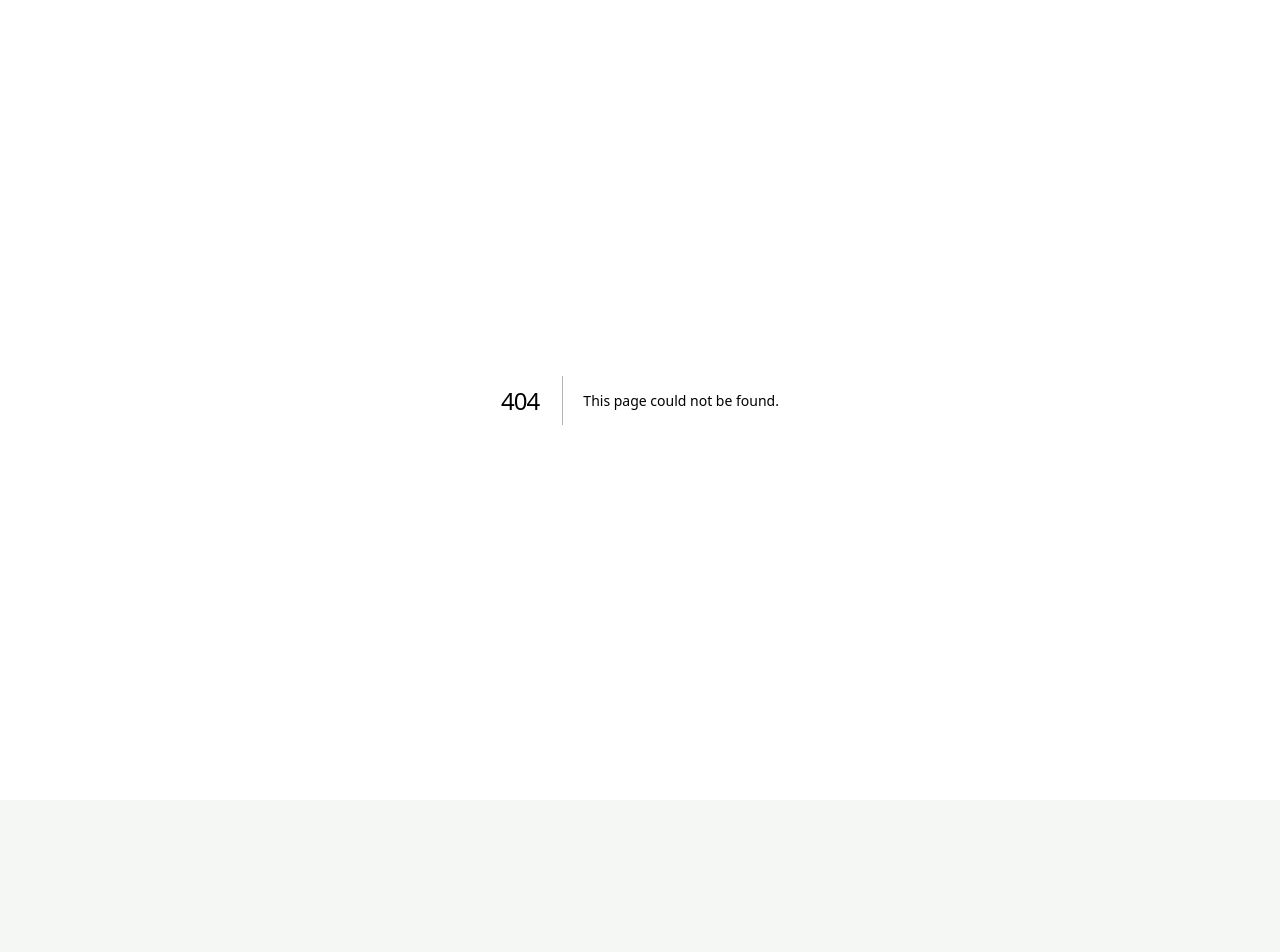
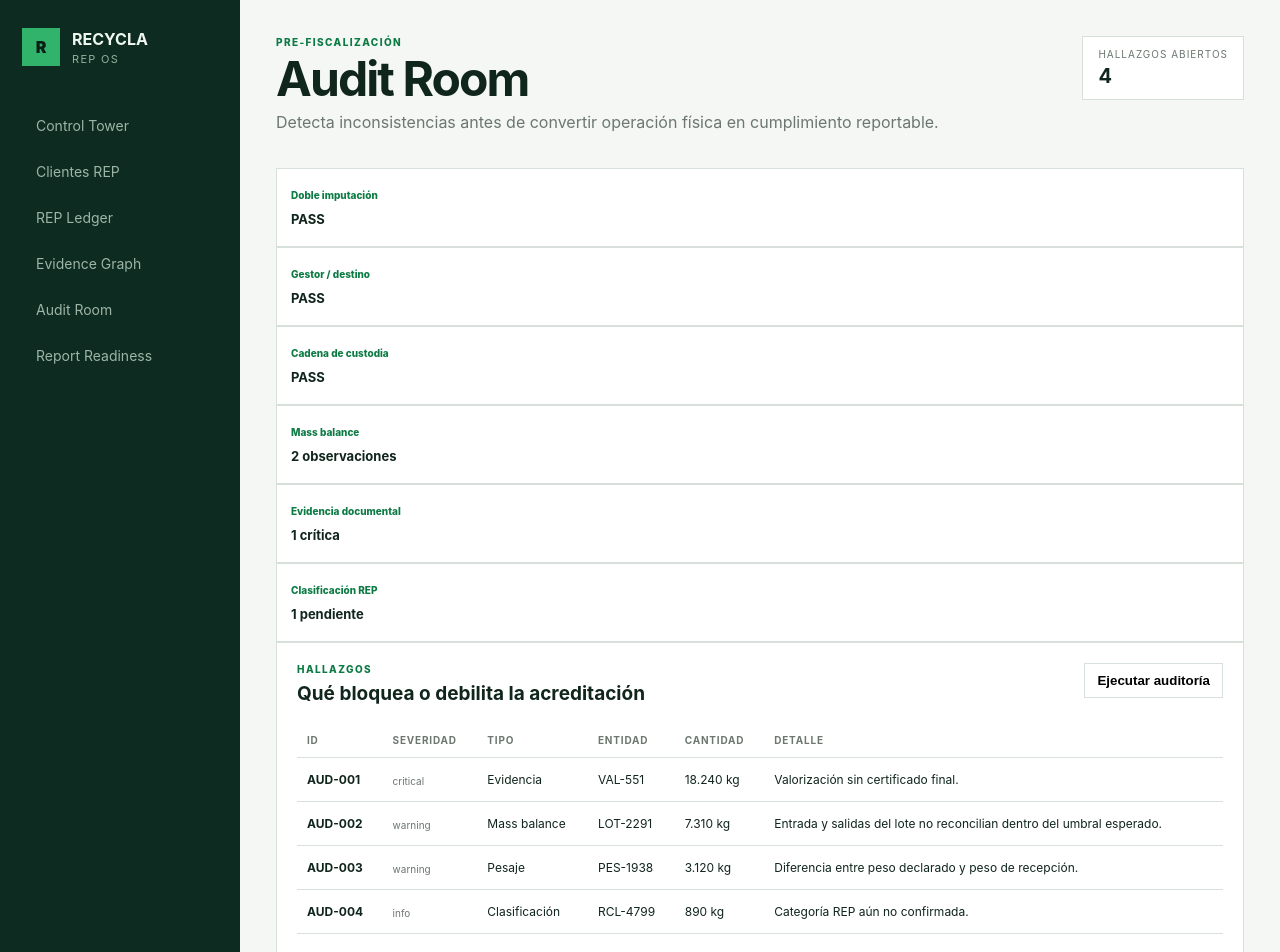
Before and after one commit to traviscomber/recycla, a Next.js app: page /audit in a window 1280 px wide. Before the commit this address had no page. Shown: the top 952 px of the page. Before the commit the page ends 800 px from the top, so only its background shows below. Built offline with nearby package versions, Linux system fonts and the light colour scheme.

Commit message:
feat: add REP audit room

```diff
--- /dev/null
+++ b/src/app/audit/page.tsx
@@ -0,0 +1,83 @@
+import { AppShell } from "@/components/app-shell";
+import { fmt } from "@/lib/rep";
+
+const findings = [
+  { id: "AUD-001", severity: "critical", type: "Evidencia", entity: "VAL-551", affected: 18240, detail: "Valorización sin certificado final." },
+  { id: "AUD-002", severity: "warning", type: "Mass balance", entity: "LOT-2291", affected: 7310, detail: "Entrada y salidas del lote no reconcilian dentro del umbral esperado." },
+  { id: "AUD-003", severity: "warning", type: "Pesaje", entity: "PES-1938", affected: 3120, detail: "Diferencia entre peso declarado y peso de recepción." },
+  { id: "AUD-004", severity: "info", type: "Clasificación", entity: "RCL-4799", affected: 890, detail: "Categoría REP aún no confirmada." }
+];
+
+const checks = [
+  ["Doble imputación", "PASS"],
+  ["Gestor / destino", "PASS"],
+  ["Cadena de custodia", "PASS"],
+  ["Mass balance", "2 observaciones"],
+  ["Evidencia documental", "1 crítica"],
+  ["Clasificación REP", "1 pendiente"]
+];
+
+export default function AuditPage() {
+  return (
+    <AppShell active="/audit">
+      <header className="topbar">
+        <div>
+          <p className="eyebrow">Pre-fiscalización</p>
+          <h1>Audit Room</h1>
+          <p className="muted">Detecta inconsistencias antes de convertir operación física en cumplimiento reportable.</p>
+        </div>
+        <div className="period"><span>Hallazgos abiertos</span><strong>{findings.length}</strong></div>
+      </header>
+
+      <section className="auditSummary">
+        {checks.map(([label, value]) => (
+          <article className="stream" key={label}>
+            <span>{label}</span>
+            <strong>{value}</strong>
+          </article>
+        ))}
+      </section>
+
+      <section className="panel">
+        <div className="panelHead">
+          <div>
+            <p className="eyebrow">Hallazgos</p>
+            <h3>Qué bloquea o debilita la acreditación</h3>
+          </div>
+          <button>Ejecutar auditoría</button>
+        </div>
+
+        <div className="tableWrap">
+          <table className="dataTable">
+            <thead>
+              <tr>
+                <th>ID</th><th>Severidad</th><th>Tipo</th><th>Entidad</th><th>Cantidad</th><th>Detalle</th>
+              </tr>
+            </thead>
+            <tbody>
+              {findings.map((f) => (
+                <tr key={f.id}>
+                  <td><strong>{f.id}</strong></td>
+                  <td><span className={`auditTag audit-${f.severity}`}>{f.severity}</span></td>
+                  <td>{f.type}</td>
+                  <td>{f.entity}</td>
+                  <td>{fmt(f.affected)} kg</td>
+                  <td>{f.detail}</td>
+                </tr>
+              ))}
+            </tbody>
+          </table>
+        </div>
+      </section>
+
+      <section className="panel ledgerRule">
+        <p className="eyebrow">Audit principle</p>
+        <h3>El sistema no “arregla” silenciosamente una inconsistencia.</h3>
+        <p className="muted">
+          Cada corrección conserva el hallazgo, la resolución, quién la realizó y qué entrada
+          del ledger fue reemplazada o suspendida.
+        </p>
+      </section>
+    </AppShell>
+  );
+}
```
